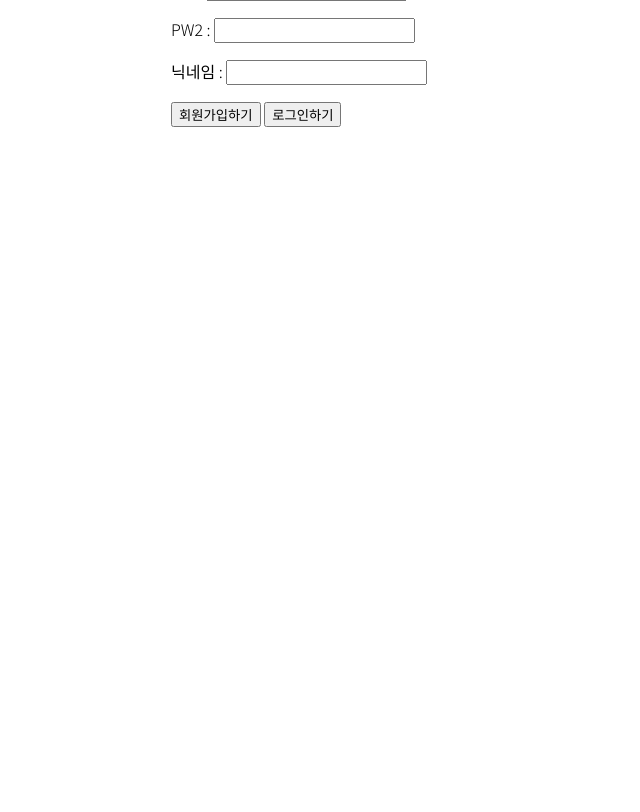
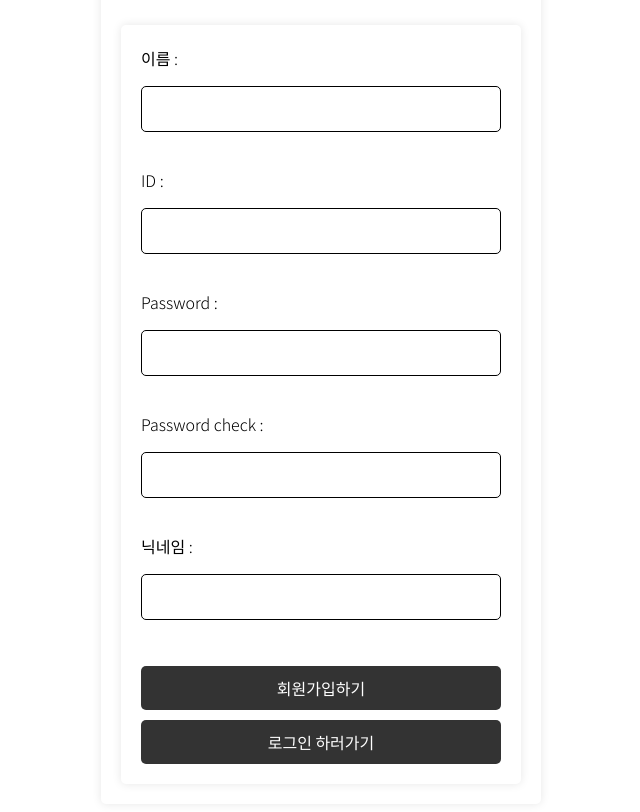
Before and after one commit to teresa881016/parking, a Flask app: page /join in a window 1280 px wide. Shown: the part 422-1234 px from the top of the page, without its empty margins (319-959 px from the left). Before the commit the page ends 549 px from the top, so only its background shows below. Run offline with Flask 3, Linux system fonts and the light colour scheme; the visitor is signed in with stand-in values (Sample User, id 1); parts of the project's set-up code (start-up, migrations or seed data) failed here and were passed over; some web fonts are replaced.

Commit message:
회원가입, 로그인페이지에 css 추가, list(메인페이지)에 틀 수정

```diff
--- a/templates/join.html
+++ b/templates/join.html
@@ -20,11 +20,34 @@
             font-family: 'Noto Sans KR', sans-serif;
         }
 
+        .mydiv1 {
+            /* float: right; */
+            max-width: 400px;
+            margin: 40px auto auto auto;
+        }
+
+        .mydiv1 > h1, h5 {
+            /* float: right; */
+            text-align: center;
+        }
+
+        .wrap {
+            max-width: 400px;
+            margin: 40px auto auto auto;
+
+            padding: 20px;
+            border-radius: 5px;
+            box-shadow: 0px 0px 10px rgba(0, 0, 0, 0.1);
+            color: white;
+        }
+
         .mytitle {
             background-color: green;
 
-            width: 300px;
+            max-width: 400px;
             height: 200px;
+
+            margin-bottom: 30px;
 
             border-radius: 10px;
             color: white;
@@ -33,14 +56,46 @@
 
             padding: 30px 0px 0px 0px;
 
-            background-image: url('https://img1.daumcdn.net/thumb/R1280x0/?scode=mtistory2&fname=https%3A%2F%2Fblog.kakaocdn.net%2Fdn%2Foy13q%2FbtsqLwzoMPO%2FU2D5ANHrSGKq6AnkkGmYG0%2Fimg.jpg');
+            background-image: url('https://cdn.pixabay.com/photo/2017/05/05/16/59/public-parking-2287718_640.jpg');
             background-position: center;
             background-size: cover;
         }
 
-        .wrap {
-            width: 300px;
-            margin: 20px auto 0px auto;
+        .mydiv2 {
+
+            max-width: 400px;
+
+
+            padding: 5px 20px 20px 20px;
+            border-radius: 5px;
+            box-shadow: 0px 0px 10px rgba(0, 0, 0, 0.1);
+            color: black;
+        }
+
+        button {
+            width: 100%;
+            padding: 10px;
+            margin-top: 10px;
+            background-color: #333333;
+            color: #ffffff;
+            border: none;
+            border-radius: 5px;
+            font-size: 16px;
+            cursor: pointer;
+        }
+
+        button:hover {
+            background-color: #555555;
+        }
+
+        input[type="text"],
+        input[type="password"] {
+            width: 94%;
+            padding: 10px;
+            margin-bottom: 20px;
+            border: 1px solid black;
+            border-radius: 5px;
+            font-size: 16px;
         }
     </style>
     <script>
@@ -100,18 +155,25 @@
 </head>
 
 <body>
+
+    <div class="mydiv1">
+        <h1>회원가입 페이지</h1>
+        <h5>빈칸을 작성해 주세요</h5>
+    </div>
+
     <div class="wrap">
         <div class="mytitle">
-            <h1>회원가입 페이지</h1>
+
         </div>
-        <h5>빈칸을 작성해 주세요</h5>
-        <p>이름 : <input id="name" type="text" /></p>
-        <p>ID : <input id="id" type="text" /></p>
-        <p>PW : <input id="pw" type="password" /></p>
-        <p>PW2 : <input id="pw2" type="password" /></p>
-        <p>닉네임 : <input id="nickname" type="text" /></p>
+        <div class="mydiv2">
+        <p>이름 :</p> <p><input id="name" type="text" /></p>
+        <p>ID :</p> <p><input id="id" type="text" /></p>
+        <p>Password :</p> <p><input id="pw" type="password" /></p>
+        <p>Password check :</p> <p><input id="pw2" type="password" /></p>
+        <p>닉네임 :</p> <p><input id="nickname" type="text" /></p>
         <button onclick="join_order()" type="button" class="btn btn-warning mybtn">회원가입하기</button>
-        <button onclick="log_in()" type="button" class="btn btn-warning mybtn">로그인하기</button>
+        <button onclick="log_in()" type="button" class="btn btn-warning mybtn">로그인 하러가기</button>
+        </div>
     </div>
 </body>
 
```
Also changed, not shown: templates/list.html (+55 -13 lines), templates/login.html (+76 -14 lines).
